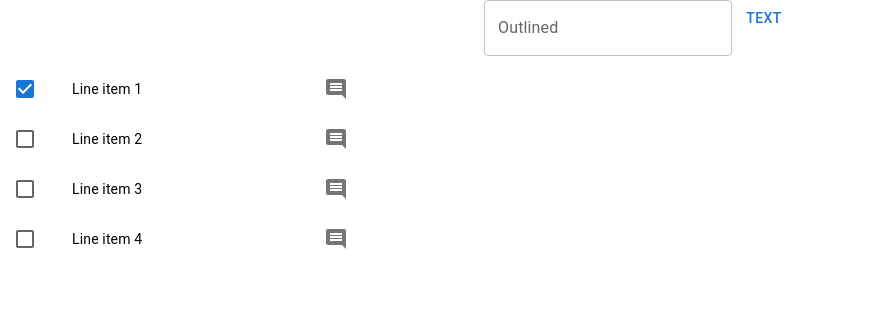
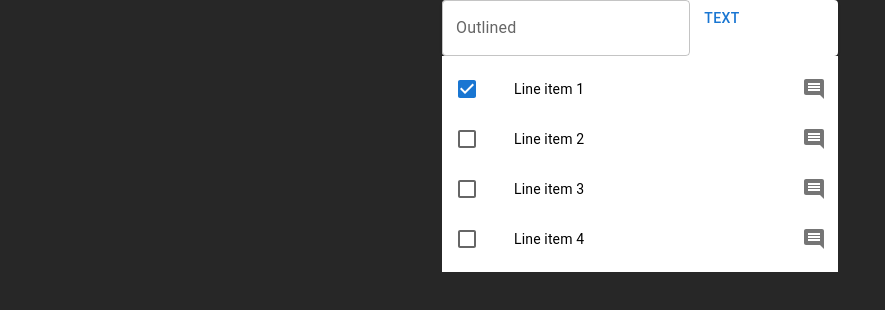
Before and after one commit to DionCstS/to-do-list-teste, a React (Create React App) app: page / in a window 1280 px wide. Shown: the top 310 px of the page, without its empty margins (0-885 px from the left). Built offline with nearby package versions, Linux system fonts and the light colour scheme.

Commit message:
adcionado cor de fundo espaçamento do formulario e lista

```diff
--- a/src/App.css
+++ b/src/App.css
@@ -1,38 +1,3 @@
-.App {
-  text-align: center;
+body {
+  background-color: rgb(39, 39, 39);
 }
-
-.App-logo {
-  height: 40vmin;
-  pointer-events: none;
-}
-
-@media (prefers-reduced-motion: no-preference) {
-  .App-logo {
-    animation: App-logo-spin infinite 20s linear;
-  }
-}
-
-.App-header {
-  background-color: #282c34;
-  min-height: 100vh;
-  display: flex;
-  flex-direction: column;
-  align-items: center;
-  justify-content: center;
-  font-size: calc(10px + 2vmin);
-  color: white;
-}
-
-.App-link {
-  color: #61dafb;
-}
-
-@keyframes App-logo-spin {
-  from {
-    transform: rotate(0deg);
-  }
-  to {
-    transform: rotate(360deg);
-  }
-}
--- a/src/App.js
+++ b/src/App.js
@@ -2,13 +2,14 @@ import logo from './logo.svg';
 import './App.css';
 import Form from './components/Form'
 import TodoItem from './components/TodoItem';
+import { Container } from '@mui/material';
 
 function App() {
   return (
-    <div className="App">
+    <Container maxWidth="xs">
       <Form/>
       <TodoItem/>
-    </div>
+    </Container>
   );
 }
 
--- a/src/components/Form.jsx
+++ b/src/components/Form.jsx
@@ -1,11 +1,11 @@
 import React from 'react'
-import { Button, TextField } from '@mui/material'
+import { Button, Paper, TextField } from '@mui/material'
 
 export default function Form() {
   return (
-    <div>
+    <Paper>
         <TextField id="outlined-basic" label="Outlined" variant="outlined" />
         <Button variant="text">Text</Button>
-    </div>
+    </Paper>
   )
 }
--- a/src/components/TodoItem.jsx
+++ b/src/components/TodoItem.jsx
@@ -25,7 +25,7 @@ export default function TodoItem() {
   };
 
   return (
-    <List sx={{ width: '100%', maxWidth: 360, bgcolor: 'background.paper' }}>
+    <List sx={{ width: '100%', bgcolor: 'background.paper' }}>
       {[0, 1, 2, 3].map((value) => {
         const labelId = `checkbox-list-label-${value}`;
 
```
